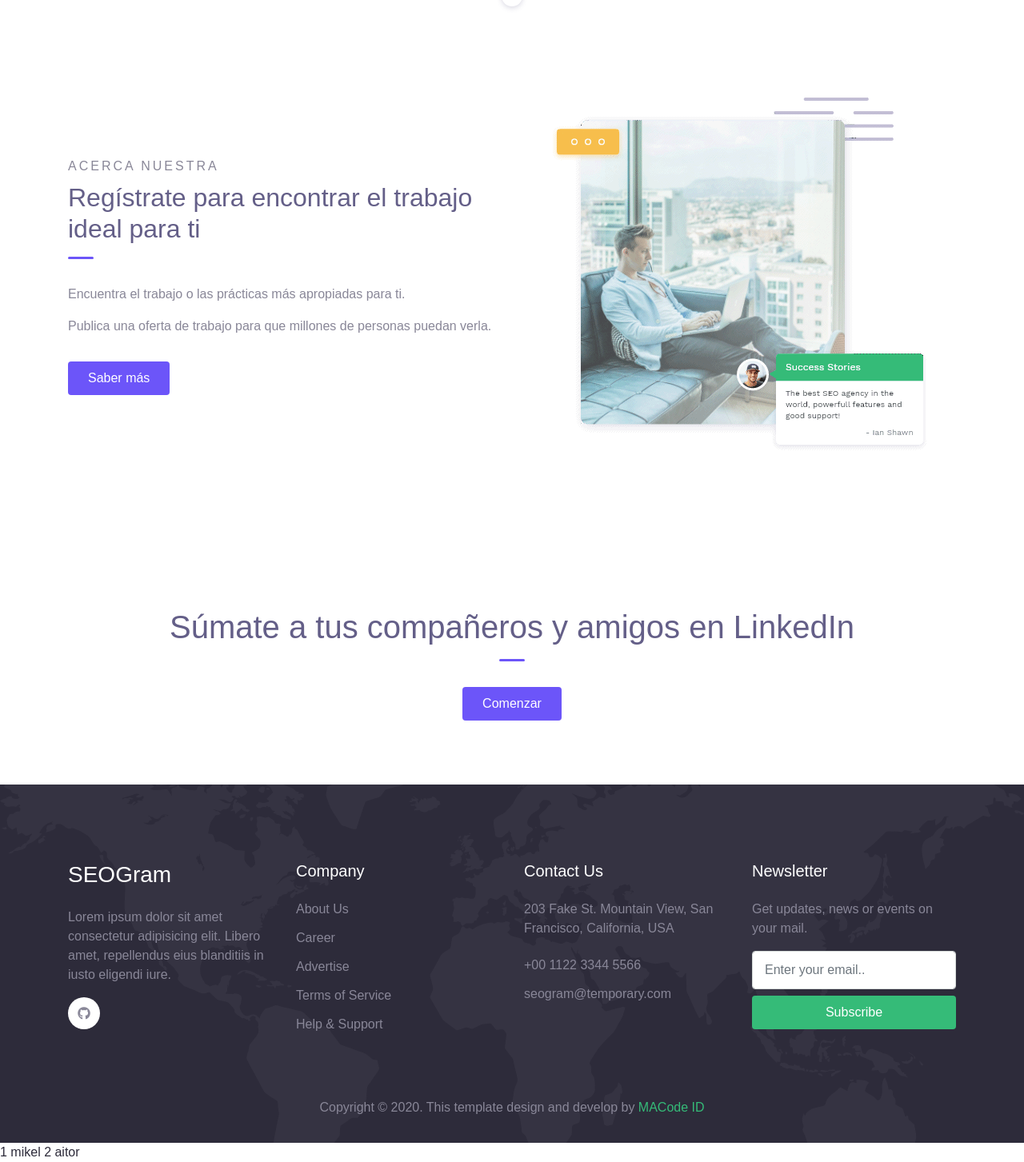
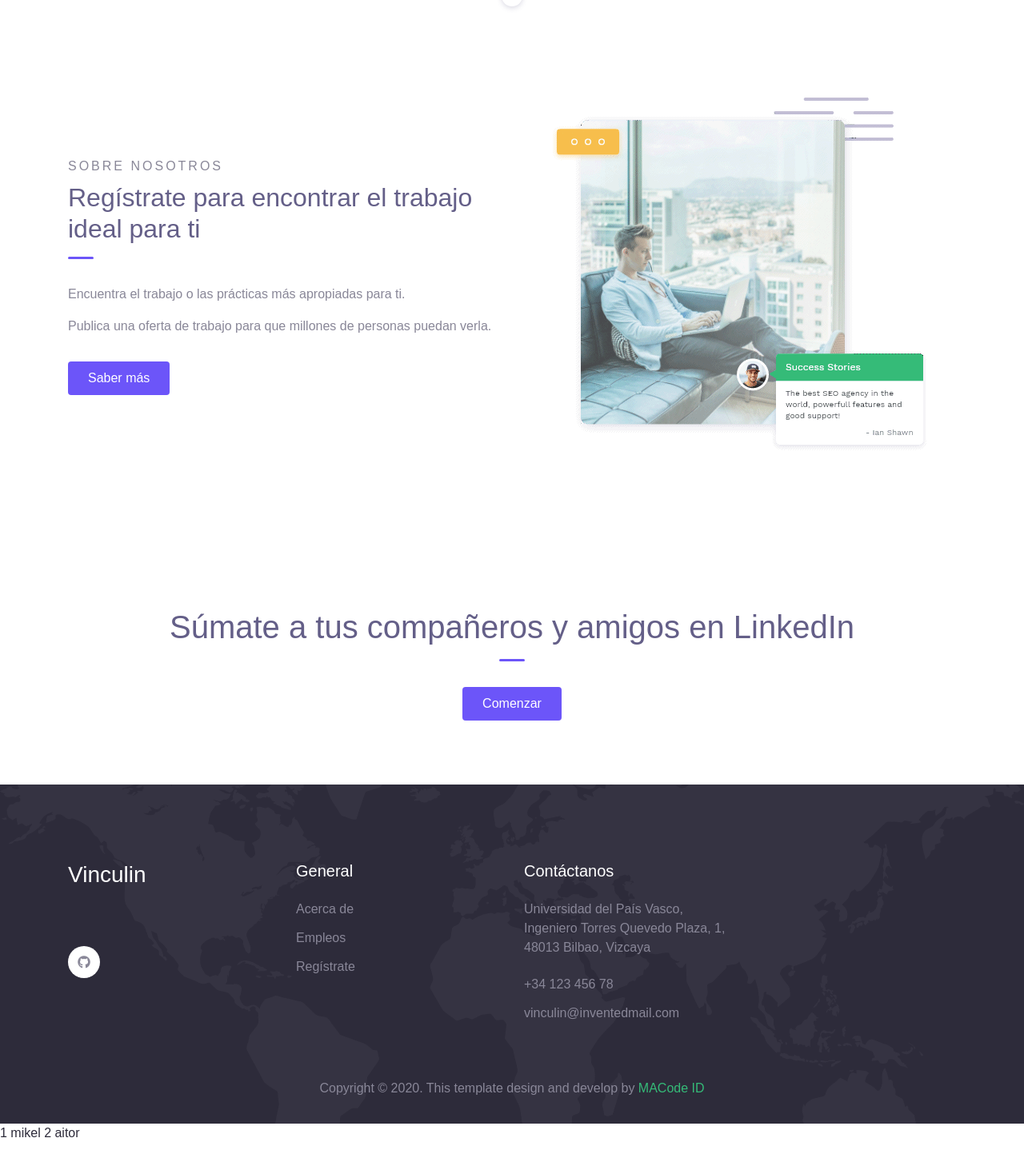
Before and after one commit to DannyelYankee/Vinculin, a PHP site: page / in a window 1280 px wide. Shown: the part 632-2085 px from the top of the page at 80% size. After the commit the page ends 2054 px from the top, so only its background shows below. Run offline with PHP 8.4, Linux system fonts and the light colour scheme; data comes from the database, SQL or seed files in the repository; data that the repository does not hold is empty; some web fonts are replaced.

Commit message:
Estética de Index terminada creo yo

```diff
--- a/app/html/index.php
+++ b/app/html/index.php
@@ -84,7 +84,7 @@
         <div class="container">
             <div class="row align-items-center">
                 <div class="col-lg-6 py-3 wow fadeInUp">
-                    <span class="subhead">Acerca nuestra</span>
+                    <span class="subhead">Sobre nosotros</span>
                     <h2 class="title-section">Regístrate para encontrar el trabajo ideal para ti</h2>
                     <div class="divider"></div>
 
@@ -130,38 +130,27 @@
         <div class="container">
             <div class="row mb-5">
                 <div class="col-lg-3 py-3">
-                    <h3>SEOGram</h3>
-                    <p>Lorem ipsum dolor sit amet consectetur adipisicing elit. Libero amet, repellendus eius blanditiis in iusto eligendi iure.</p>
+                    <h3>Vinculin</h3>
+                    <br>
+                    <br>
 
                     <div class="social-media-button">
                         <a href="https://github.com/DannyelYankee/Vinculin" target="_blank"><span class="mai-logo-github"></span></a>
-
-
                     </div>
                 </div>
                 <div class="col-lg-3 py-3">
-                    <h5>Company</h5>
+                    <h5>General</h5>
                     <ul class="footer-menu">
-                        <li><a href="#">About Us</a></li>
-                        <li><a href="#">Career</a></li>
-                        <li><a href="#">Advertise</a></li>
-                        <li><a href="#">Terms of Service</a></li>
-                        <li><a href="#">Help & Support</a></li>
+                        <li><a href="./about.html">Acerca de</a></li>
+                        <li><a href="./jobs.html">Empleos</a></li>
+                        <li><a href="./login.html">Regístrate</a></li>
                     </ul>
                 </div>
                 <div class="col-lg-3 py-3">
-                    <h5>Contact Us</h5>
-                    <p>203 Fake St. Mountain View, San Francisco, California, USA</p>
-                    <a href="#" class="footer-link">+00 1122 3344 5566</a>
-                    <a href="#" class="footer-link">seogram@temporary.com</a>
-                </div>
-                <div class="col-lg-3 py-3">
-                    <h5>Newsletter</h5>
-                    <p>Get updates, news or events on your mail.</p>
-                    <form action="#">
-                        <input type="text" class="form-control" placeholder="Enter your email..">
-                        <button type="submit" class="btn btn-success btn-block mt-2">Subscribe</button>
-                    </form>
+                    <h5>Contáctanos</h5>
+                    <p>Universidad del País Vasco, Ingeniero Torres Quevedo Plaza, 1, 48013 Bilbao, Vizcaya</p>
+                    <a href="#" class="footer-link">+34 123 456 78</a>
+                    <a href="#" class="footer-link">vinculin@inventedmail.com</a>
                 </div>
             </div>
 
```
